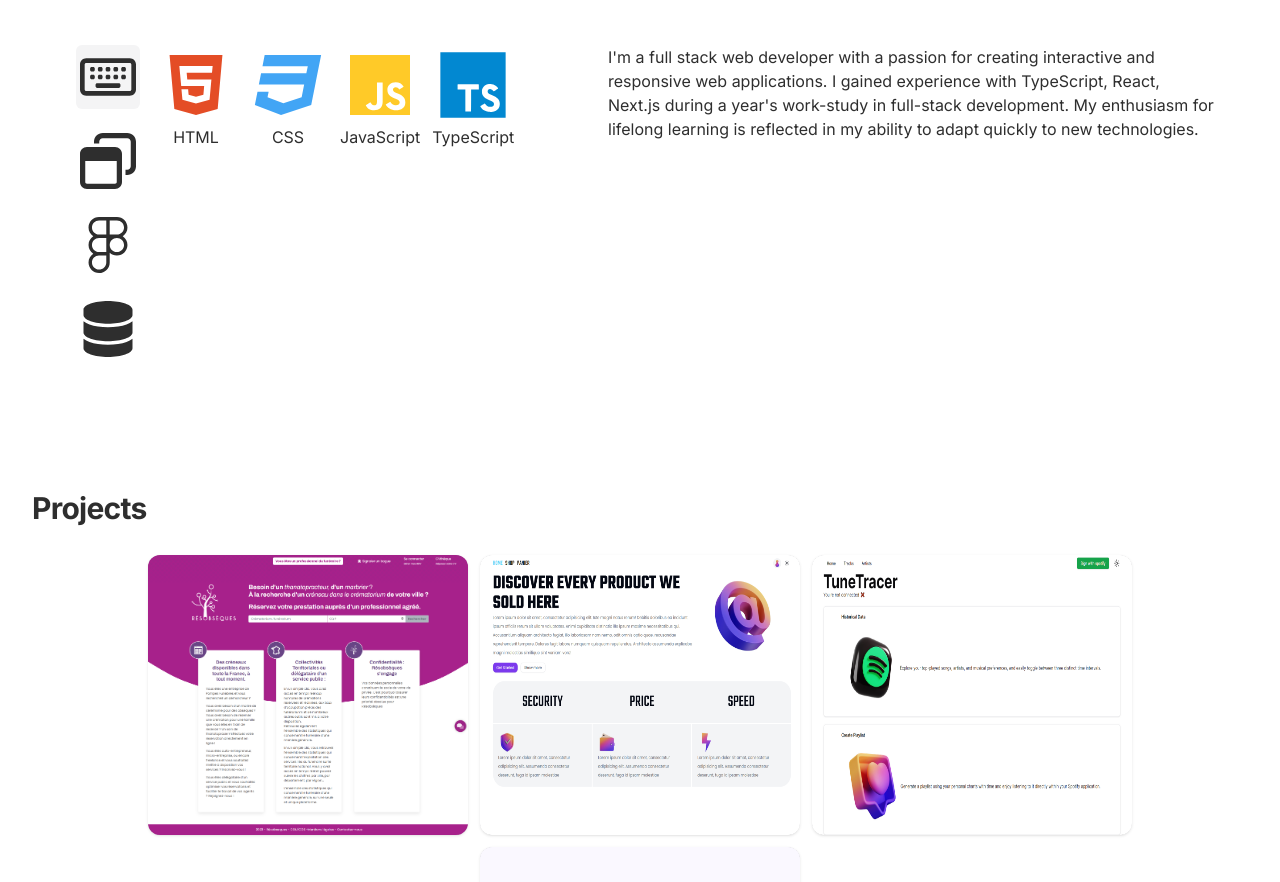
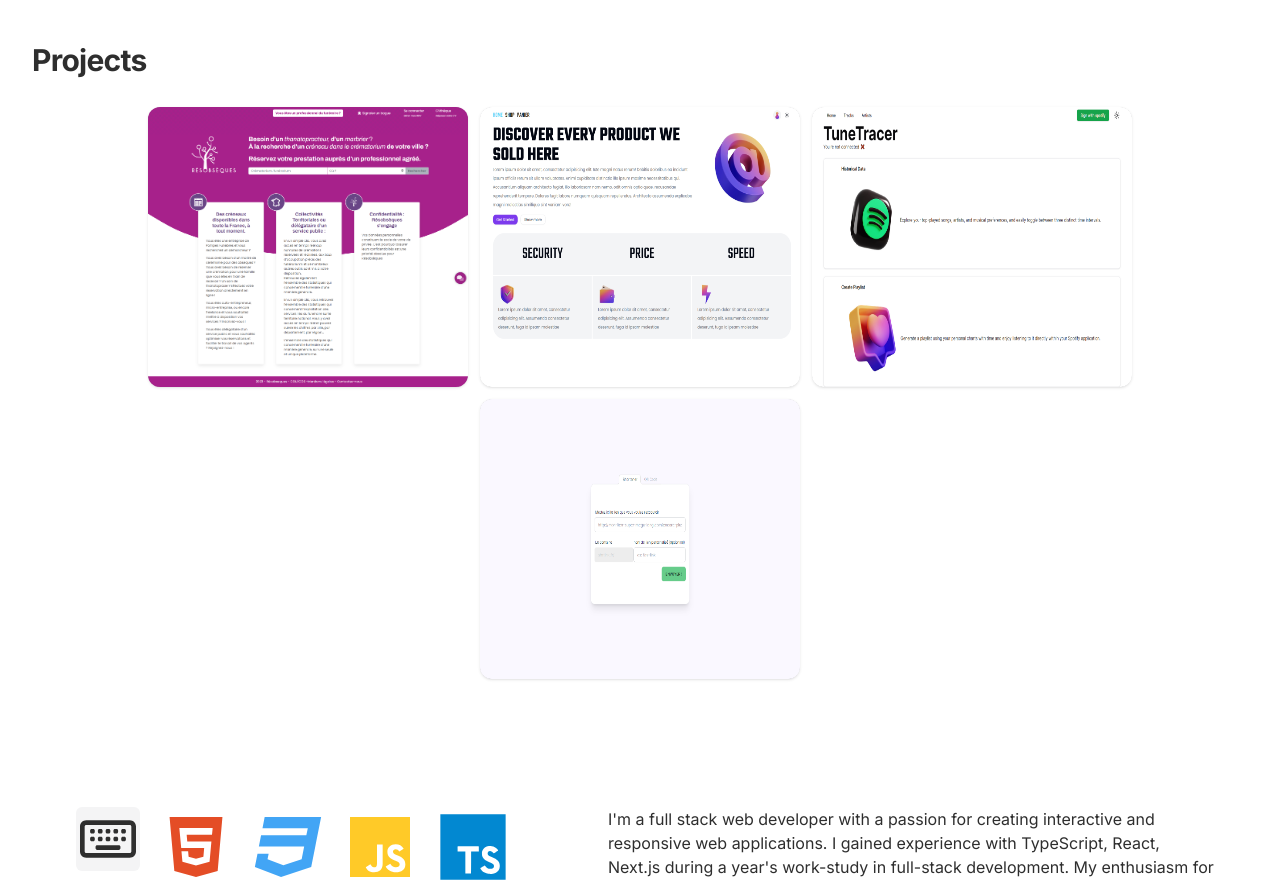
Before and after one commit to gautchap/portfolio, a Next.js app: page / in a window 1280 px wide. Shown: the part 803-1685 px from the top of the page. Built offline with nearby package versions, Linux system fonts and the light colour scheme.

Commit message:
refactor : cahnge order of the page

```diff
--- a/src/app/page.tsx
+++ b/src/app/page.tsx
@@ -16,28 +16,26 @@ export default function Home() {
                 <HeroSection image={<HeroImage />}>
                     <HeroContent />
                 </HeroSection>
-        <AboutSection>
-          <AboutContent />
-          <div className="md:w-1/2">
-            <p>
-              I&apos;m a full stack web developer with a passion for creating
-              interactive and responsive web applications. I gained experience
-              with TypeScript, React, Next.js during a year&apos;s work-study in
-              full-stack development. My enthusiasm for lifelong learning is
-              reflected in my ability to adapt quickly to new technologies.
-            </p>
-          </div>
-        </AboutSection>
+
                 <ProjectsSection>
-          <h1 className="font-bold text-3xl leading-none tracking-tight mb-8">
-            Projects
-          </h1>
+                    <h1 className="font-bold text-3xl leading-none tracking-tight mb-8">Projects</h1>
                     <div className="flex flex-wrap gap-3 justify-center">
                         {projects.map((project) => (
                             <ProjectCard key={project.name} project={project} />
                         ))}
                     </div>
                 </ProjectsSection>
+                <AboutSection>
+                    <AboutContent />
+                    <div className="md:w-1/2">
+                        <p>
+                            I&apos;m a full stack web developer with a passion for creating interactive and responsive
+                            web applications. I gained experience with TypeScript, React, Next.js during a year&apos;s
+                            work-study in full-stack development. My enthusiasm for lifelong learning is reflected in my
+                            ability to adapt quickly to new technologies.
+                        </p>
+                    </div>
+                </AboutSection>
             </main>
         </>
     );
```
Lines whose indentation alone changed are shown as unchanged.
